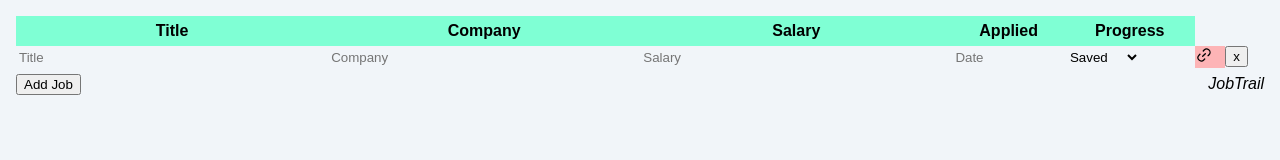
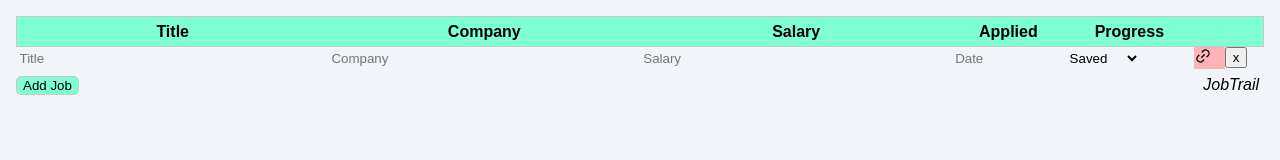
Before and after one commit to Jaefae/JobTrail, a browser extension: page index.html in a window 1280 px wide. Drawn offline with Linux system fonts and the light colour scheme.

Commit message:
Fix thead styling to cover entire table

```diff
--- a/index.html
+++ b/index.html
@@ -17,6 +17,7 @@
                     <th>Salary</th>
                     <th>Applied</th>
                     <th>Progress</th>
+                    <th colspan="2"></th>
                 </tr>
             </thead>
             <tbody id="job-list-body">
--- a/styles.css
+++ b/styles.css
@@ -15,6 +15,8 @@ body {
 thead {
     width: 100%;
     background-color: aquamarine;
+    background-size: contain;
+    border: solid 1px #c8c8c8;
 }
 
 thead tr {
@@ -49,7 +51,14 @@ input, select {
 #logo {
     font-size: 16px;
     font-style: italic;
-    align-self: right;
+    border-radius: 5px;
+    padding: 5px;
+}
+
+#add-job {
+    border-radius: 5px;
+    background-color: aquamarine;
+    border: 1px solid #c8c8c8;
 }
 
 .date {
```
